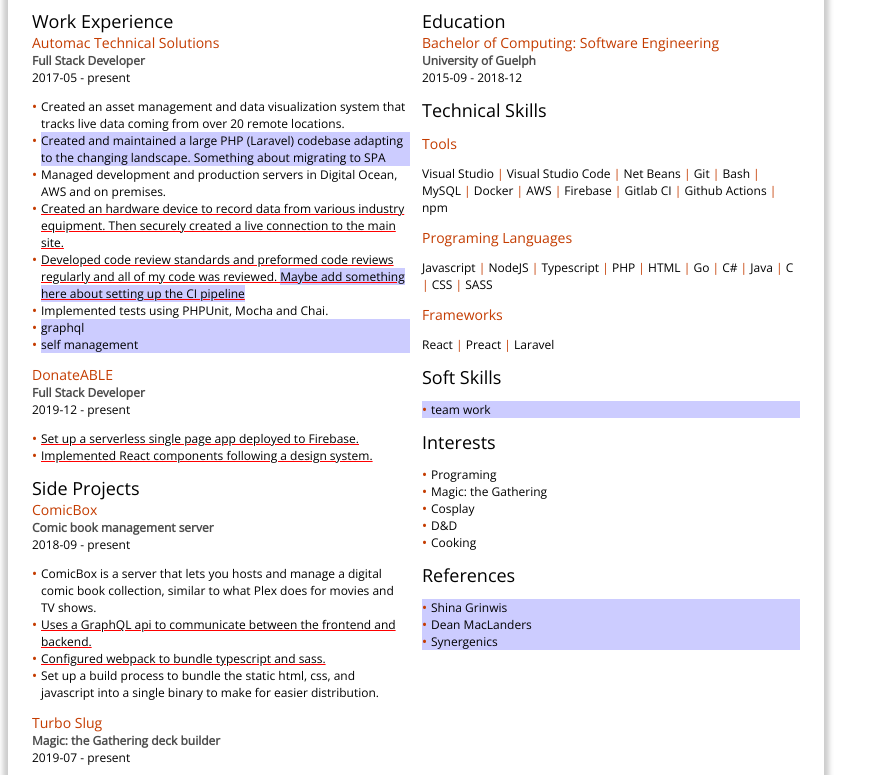
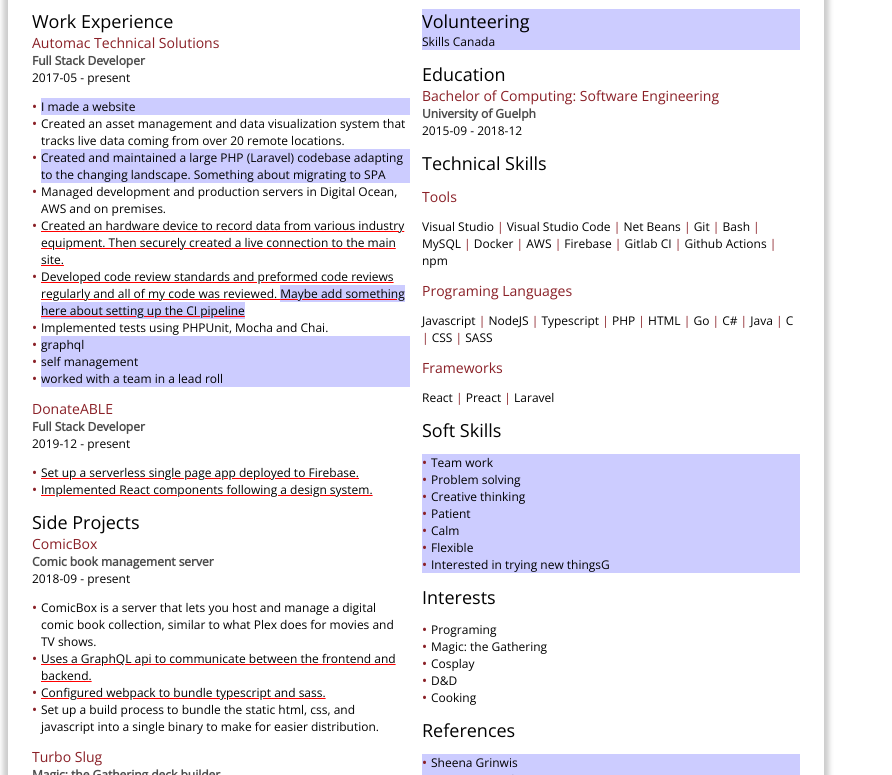
Before and after one commit to abibby/resume, a plain HTML site: page index.html in a window 1280 px wide. Shown: the part 143-918 px from the top of the page, without its empty margins (0-892 px from the left). Drawn offline with nearby package versions, Linux system fonts and the light colour scheme; files that its build step writes are made by us from their sources.

Commit message:
editing with mom and dad

```diff
--- a/index.html
+++ b/index.html
@@ -19,7 +19,7 @@
             <div class="subtitle">Full Stack Developer</div>
             <p>
                 A full stack developer with 3 years of professional experience
-                with PHP, Laravel, MySQL, Typescript, Preact, Go etc.
+                with PHP, Laravel, MySQL, Typescript, Preact, Go, and others.
                 <span wip>Something about wanting to learn new things?</span>
             </p>
 
@@ -51,6 +51,7 @@
                     <time>2017-05</time> - <time>present</time>
                 </div>
                 <ul>
+                    <li wip> I made a website</li>
                     <li>
                         Created an asset management and data visualization
                         system that tracks live data coming from over 20 remote
@@ -88,6 +89,9 @@
                     </li>
                     <li wip>
                         self management
+                    </li>
+                    <li wip>
+                        worked with a team in a lead roll
                     </li>
                 </ul>
                 <div class="job">
@@ -140,7 +144,7 @@
                 </div>
                 <ul>
                     <li>
-                        ComicBox is a server that lets you hosts and manage a
+                        ComicBox is a server that lets you host and manage a
                         digital comic book collection, similar to what Plex does
                         for movies and TV shows.
                     </li>
@@ -176,6 +180,10 @@
                     </li>
                 </ul>
             </div>
+        </section>
+        <section wip>
+            <h2>Volunteering</h2>
+            Skills Canada
         </section>
         <section class="education">
             <h2>Education</h2>
@@ -237,7 +245,13 @@
         <section class="soft-skills">
             <h2>Soft Skills</h2>
             <ul wip>
-                <li>team work</li>
+                <li>Team work</li>
+                <li>Problem solving</li>
+                <li>Creative thinking</li>
+                <li>Patient</li>
+                <li>Calm</li>
+                <li>Flexible</li>
+                <li>Interested in trying new thingsG</li>
             </ul>
         </section>
         <section class="interests">
@@ -253,7 +267,7 @@
         <section class="references">
             <h2>References</h2>
             <ul wip="get phone contact info and ask">
-                <li>Shina Grinwis</li>
+                <li>Sheena Grinwis</li>
                 <li>Dean MacLanders</li>
                 <li>Synergenics</li>
             </ul>
--- a/main.scss
+++ b/main.scss
@@ -1,5 +1,5 @@
 $color: black;
-$accent: #c43c00;
+$accent: #8a2027;
 
 
 :root {
```
